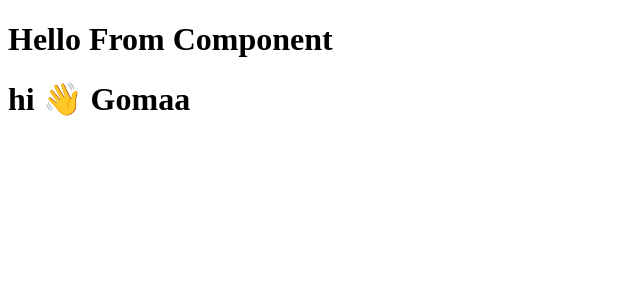
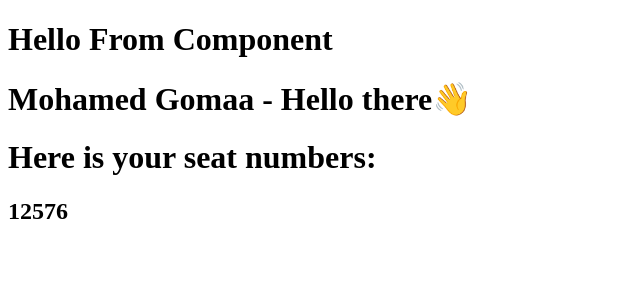
Before and after one commit to moh-gomaa/react-starter, a React (Vite) app: page / in a window 1280 px wide. Shown: the top 300 px of the page, without its empty margins (0-640 px from the left). Built offline with nearby package versions, Linux system fonts and the light colour scheme.

Commit message:
-Use props to pass object to view which contain diffrent datatypes such as string and array.

```diff
--- a/src/App.jsx
+++ b/src/App.jsx
@@ -1,9 +1,15 @@
 import Hello from "./components/Hello";
 
 function App() {
+  const person = {
+    name: "Mohamed Gomaa",
+    msg: "Hello there",
+    emoji: "👋",
+    seatNumbers: [12, 5, 7, 6],
+  };
   return (
     <div className="App">
-      <Hello msg="hi" emoji="👋" name="Gomaa" />
+      <Hello person={person} />
     </div>
   );
 }
--- a/src/components/Hello.jsx
+++ b/src/components/Hello.jsx
@@ -1,10 +1,13 @@
-function Hello({ msg, emoji, name }) {
+function Hello({ person }) {
   return (
     <div>
       <h1>Hello From Component</h1>
       <h1>
-        {msg} {emoji} {name}
+        {person.name} - {person.msg}
+        {person.emoji}
       </h1>
+      <h1>Here is your seat numbers:</h1>
+      <h2>{person.seatNumbers}</h2>
     </div>
   );
 }
```
